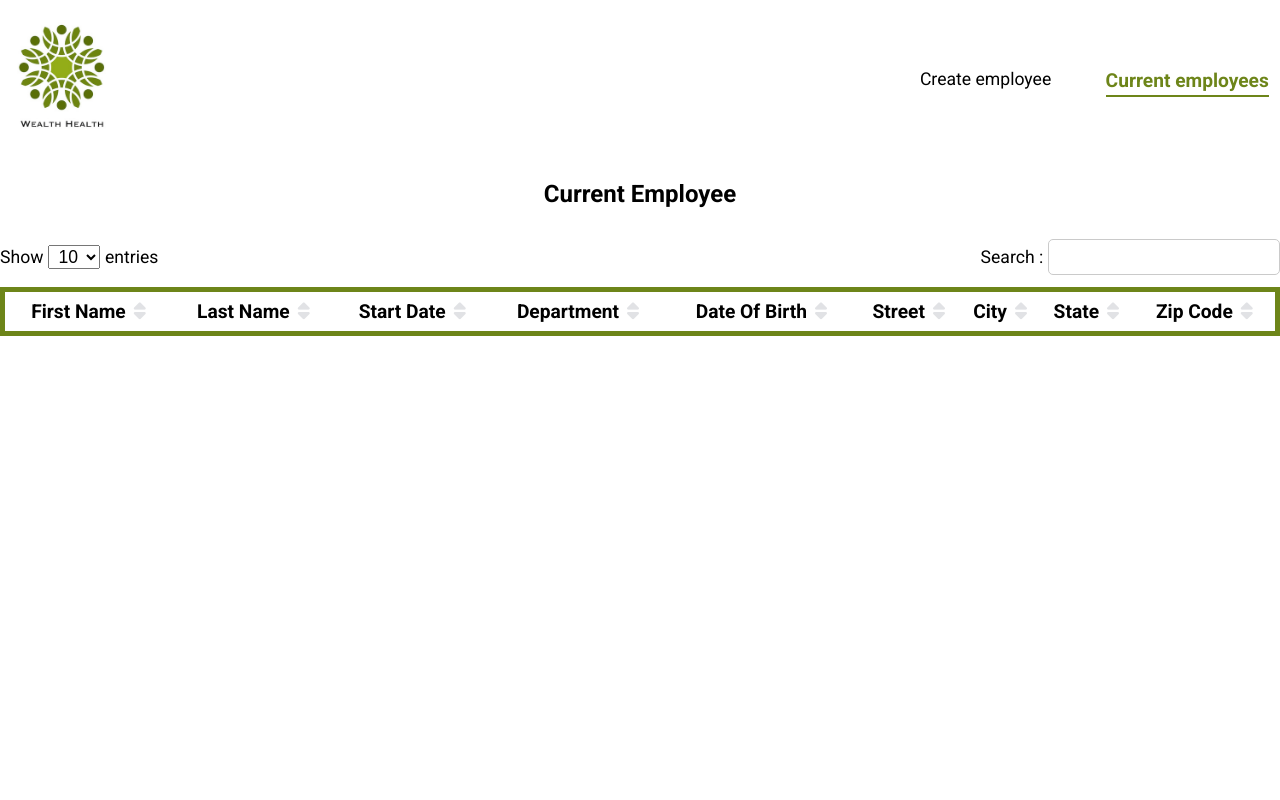
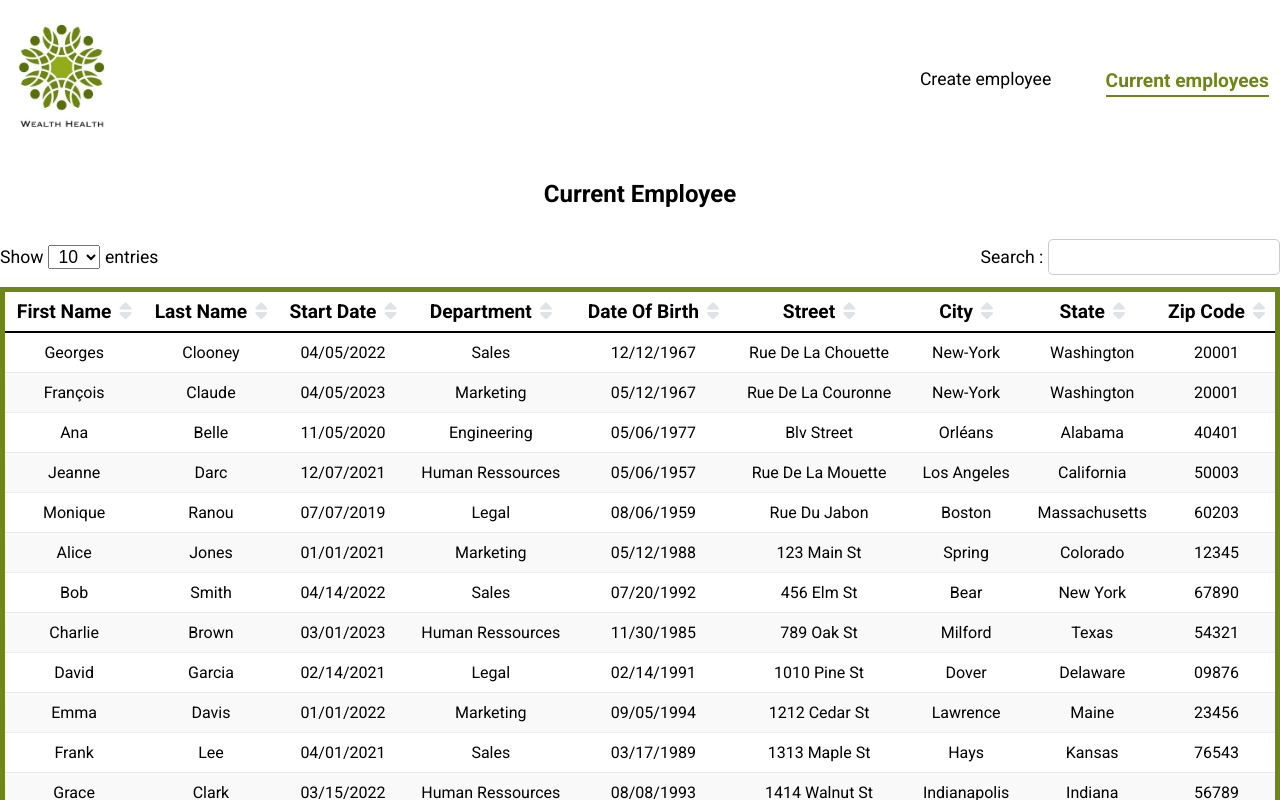
Before and after one commit to ChimdaProjects/HRnet, a React (Create React App) app: page /current-employee in a window 1280 px wide. Shown: the top 800 px of the page. Built offline with nearby package versions, Linux system fonts and the light colour scheme.

Commit message:
add filter datas

```diff
--- a/src/components/Datatable/Datatable.jsx
+++ b/src/components/Datatable/Datatable.jsx
@@ -1,63 +1,86 @@
 import React, {useState, useEffect} from "react";
 import "./datatable.scss";
+import employees from "../../datas/employees"
 
 const Datatable = ({columnTitle, data}) => {
-    const datas = data.datas;
-    console.log("datas", data);
+    const initialDatas = employees;
 
     // state
     const [clickCount, setClickCount] = useState(0);
     const [clickedColumnIndex, setClickedColumnIndex] = useState(null);
-    const [datasTable, setDatasTable] = useState(data.datas);
+    const [ dataList, setDataList ] = useState(initialDatas);
+    //console.log("datalist", dataList);
+    //console.log("click count usestate", clickCount)
 
-    console.log("datatable", datasTable);
-    console.log("click count", clickCount)
     // grey one entry out of 2
      const getRowClass = (index) => {
         return index % 2 === 0 ? 'even-row' : 'odd-row';
     };
-    let sortedDatas = null;
+
+    /*const filterData = (index, click) => {
+        if (index === 0) {
+            console.log("je suis dans filterData!")
+            let sortedDatas;
+            switch(click) {
+                case 0:
+                    setDataList(initialDatas);
+                    console.log("0", dataList)
+                case 1:
+                    sortedDatas = dataList.sort((a, b) => (a.firstname < b.firstname) ? -1 : 1 );
+                    console.log("sortedDatas A-Z", sortedDatas);
+                    setDataList(sortedDatas)
+                    break;
+                case 2:
+                    sortedDatas= dataList.sort((a, b) => (a.firstname > b.firstname) ? -1 : 1 );
+                    console.log("sortedDatas Z-A", sortedDatas);
+                    setDataList(sortedDatas);
+                    break;
+                default:
+                    setDataList(initialDatas);
+
+            }
+        }
+    }*/
+    const columnName = ["firstname", "lastname", "startDate", "department", "dateOfBirth","street","city","state","code"]
+    const filterData = (indexClicked, clickCount) => {
+        const column = columnName[indexClicked];
+        console.log("column", column)
+
+        let sortedDatas = [...initialDatas]; // on utilise la variable initialDatas pour repartir des données initiales à chaque filtrage
+        switch (clickCount) {
+          case 1:
+            sortedDatas.sort((a, b) => (a[column] < b[column] ? -1 : 1));
+            break;
+          case 2:
+            sortedDatas.sort((a, b) => (a[column] > b[column] ? -1 : 1));
+            break;
+          default:
+            break;
+        }
+        setDataList(sortedDatas);
+      };
     // when the user clicks on filter's icon
-    const handleClickIcon = (index, e) => {
-        const id = e.target.id;
-        console.log("value", id);
+    const handleClickIcon = (index) => {
+        console.log("je suis dans handleClickIcon")
+        console.log("clickcount", clickCount)
         // if index is the index of the clicked column
         if (index === clickedColumnIndex) {
             // if the click counter is equal to 2, we reset it to 0 otherwise we add 1
-            setClickCount(clickCount === 2 ? 0 : clickCount + 1);
+            const newClickCount = clickCount === 2 ? 0 : clickCount + 1;
+            setClickCount(newClickCount);
+            console.log("clickcount if", newClickCount)
+            filterData(index, newClickCount);
         } else {
             setClickCount(1);
             setClickedColumnIndex(index);
-        }
-        console.log("index", index);
-        if (index === 0) {
-            console.log("je suis là!")
-            // filter by ascending order ( A - Z);
-            if (clickCount === 1) {
-
-            sortedDatas =
-            datasTable.sort((a, b) => (a.firstname < b.firstname) ? -1 : 1 );
-            console.log("sortedDatas A-Z", sortedDatas)
-
-            setDatasTable(sortedDatas);
-            } else if
-
-            (clickCount === 2) {
-                sortedDatas =
-                datasTable.sort((a, b) => (a.firstname > b.firstname) ? -1 : 1 );
-                console.log("sortedDatas Z-A", sortedDatas)
-
-                setDatasTable(sortedDatas);
-            } else {
-                setDatasTable(data.datas);
-            }
-
+            console.log("clickcount else", clickCount)
+            filterData(index, 1);
         }
 
-        }
+    }
 
-
-
+    console.log("datalist", dataList)
+    console.log("_____________________")
     // searching term (not working)
     const [searchTerm, setSearchTerm] = useState("");
     const [searchResults, setSearchResults] = useState([]);
@@ -110,7 +133,6 @@ const Datatable = ({columnTitle, data}) => {
                                             className="fa-solid fa-sort"
                                             style={{ color: "#e1e2e5" }}
                                             id = {index}
-
                                         ></i>
                                     );
                                 } else if (clickCount === 1) {
@@ -119,6 +141,8 @@ const Datatable = ({columnTitle, data}) => {
                                             className="fa-solid fa-sort-up"
                                             style={{ color: "#888EE0" }}
                                             id = {index}
+
+
                                         ></i>
                                     );
                                 } else if (clickCount === 2) {
@@ -127,17 +151,18 @@ const Datatable = ({columnTitle, data}) => {
                                             className="fa-solid fa-sort-down"
                                             style={{ color: "##888EE0" }}
                                             id = {index}
+
                                         ></i>
                                     );
                                 }
                                 return (
-                                    <th className="table-head-row-title" key={index}>
+                                    <th className="table-head-row-title" key={`${index}-${elt}`}>
                                         {elt}
                                         <span
                                             className="table-icon"
                                             id={index}
                                             value={elt}
-                                            onClick={(e) => handleClickIcon(index, e)}
+                                            onClick={() => handleClickIcon(index)}
                                         >
                                             {iconElement}
                                         </span>
@@ -149,18 +174,18 @@ const Datatable = ({columnTitle, data}) => {
                 </thead>
                 <tbody className="table-body">
                     {
-                        datasTable && (
-                            Object.keys(datas).map((key, index) => (
+                       dataList && (
+                            Object.keys(initialDatas).map((key, index) => (
                             <tr key={index} className={getRowClass(index)}>
-                                <td>{datas[key].firstname}</td>
-                                <td>{datas[key].lastname}</td>
-                                <td>{datas[key].startDate}</td>
-                                <td>{datas[key].department}</td>
-                                <td>{datas[key].dateOfBirth}</td>
-                                <td>{datas[key].adress.street}</td>
-                                <td>{datas[key].adress.city}</td>
-                                <td>{datas[key].adress.state}</td>
-                                <td>{datas[key].adress.code}</td>
+                                <td>{initialDatas[key].firstname}</td>
+                                <td>{initialDatas[key].lastname}</td>
+                                <td>{initialDatas[key].startDate}</td>
+                                <td>{initialDatas[key].department}</td>
+                                <td>{initialDatas[key].dateOfBirth}</td>
+                                <td>{initialDatas[key].street}</td>
+                                <td>{initialDatas[key].city}</td>
+                                <td>{initialDatas[key].state}</td>
+                                <td>{initialDatas[key].code}</td>
                             </tr>
                         )))
                     }
--- a/src/datas/employees.js
+++ b/src/datas/employees.js
@@ -4,12 +4,10 @@ export default [
         lastname: "Clooney",
         dateOfBirth:"12/12/1967",
         startDate: "04/05/2022",
-        adress: {
-            street:"Rue de la chouette",
-            city:"New-york",
-            state:"Washington",
-            code:"20001"
-        },
+        street:"Rue de la chouette",
+        city:"New-york",
+        state:"Washington",
+        code:"20001",
         department:"Sales"
     },
     {
@@ -17,12 +15,12 @@ export default [
         lastname: "Claude",
         dateOfBirth:"05/12/1967",
         startDate: "04/05/2023",
-        adress: {
+
             street:"Rue de la couronne",
             city:"New-york",
             state:"Washington",
-            code:"20001"
-        },
+            code:"20001",
+
         department:"Marketing"
     },
     {
@@ -30,12 +28,11 @@ export default [
         lastname: "Belle",
         dateOfBirth:"05/06/1977",
         startDate: "11/05/2020",
-        adress: {
+
             street:"Blv street",
             city:"Orléans",
             state:"Alabama",
-            code:"40401"
-        },
+            code:"40401",
         department:"Engineering"
     },
     {
@@ -43,12 +40,11 @@ export default [
         lastname: "Darc",
         dateOfBirth:"05/06/1957",
         startDate: "12/07/2021",
-        adress: {
             street:"Rue de la mouette",
             city:"Los Angeles",
             state:"California",
             code:"50003"
-        },
+      ,
         department:"Human Ressources"
     },
     {
@@ -56,12 +52,11 @@ export default [
         lastname: "Ranou",
         dateOfBirth:"08/06/1959",
         startDate: "07/07/2019",
-        adress: {
             street:"Rue du jabon",
             city:"Boston",
             state:"Massachusetts",
             code:"60203"
-        },
+        ,
         department:"Legal"
     },
     {
@@ -69,12 +64,12 @@ export default [
         lastname: "Jones",
         dateOfBirth: "05/12/1988",
         startDate: "01/01/2021",
-        address: {
+
           street: "123 Main St",
           city: "Spring",
           state: "Colorado",
           code: "12345"
-        },
+        ,
         department: "Marketing"
       },
       {
@@ -82,12 +77,12 @@ export default [
         lastname: "Smith",
         dateOfBirth: "07/20/1992",
         startDate: "04/14/2022",
-        address: {
+
           street: "456 Elm St",
           city: "Bear",
           state: "New York",
           code: "67890"
-        },
+        ,
         department: "Sales"
       },
       {
@@ -95,12 +90,12 @@ export default [
         lastname: "Brown",
         dateOfBirth: "11/30/1985",
         startDate: "03/01/2023",
-        address: {
+
           street: "789 Oak St",
           city: "Milford",
           state: "Texas",
           code: "54321"
-        },
+        ,
         department: "Human Ressources"
       },
       {
@@ -108,12 +103,12 @@ export default [
         lastname: "Garcia",
         dateOfBirth: "02/14/1991",
         startDate: "02/14/2021",
-        address: {
+
           street: "1010 Pine St",
           city: "Dover",
           state: "Delaware",
           code: "09876"
-        },
+        ,
         department: "Legal"
       },
       {
@@ -121,12 +116,12 @@ export default [
         lastname: "Davis",
         dateOfBirth: "09/05/1994",
         startDate: "01/01/2022",
-        address: {
+
           street: "1212 Cedar St",
           city: "Lawrence",
           state: "Maine",
           code: "23456"
-        },
+        ,
         department: "Marketing"
       },
       {
@@ -134,12 +129,12 @@ export default [
         lastname: "Lee",
         dateOfBirth: "03/17/1989",
         startDate: "04/01/2021",
-        address: {
+
           street: "1313 Maple St",
           city: "Hays",
           state: "Kansas",
           code: "76543"
-        },
+        ,
         department: "Sales"
       },
       {
@@ -147,12 +142,12 @@ export default [
         lastname: "Clark",
         dateOfBirth: "08/08/1993",
         startDate: "03/15/2022",
-        address: {
+
           street: "1414 Walnut St",
           city: "Indianapolis",
           state: "Indiana",
           code: "56789"
-        },
+        ,
         department: "Human Ressources"
       },
       {
@@ -160,12 +155,12 @@ export default [
         lastname: "Young",
         dateOfBirth: "06/03/1987",
         startDate: "06/01/2022",
-        address: {
+
           street: "1515 Chestnut St",
           city: "Jackson",
           state: "Wyoming",
           code: "43210"
-        },
+        ,
         department: "Legal"
       },
       {
@@ -173,12 +168,12 @@ export default [
         lastname: "Johnson",
         dateOfBirth: "12/15/1988",
         startDate: "07/01/2023",
-        adress: {
+
         street: "111 Maple St",
         city: "San Francisco",
         state: "CA",
         code: "94102"
-        },
+        ,
         department: "Sales"
         },
 
@@ -187,24 +182,23 @@ export default [
         lastname: "Williams",
         dateOfBirth: "03/22/1992",
         startDate: "11/01/2022",
-        adress: {
+
         street: "222 Pine St",
         city: "Seattle",
         state: "WA",
         code: "98101"
-        },
+        ,
         department: "Engineering"
         },
         {firstname: "Jane",
         lastname: "Doe",
         dateOfBirth: "05/12/1985",
         startDate: "06/15/2023",
-        adress: {
         street: "456 Elm St",
         city: "Los Angeles",
         state: "CA",
         code: "90012"
-        },
+        ,
         department: "Marketing"
         },
 
@@ -213,12 +207,11 @@ export default [
         lastname: "Smith",
         dateOfBirth: "01/31/1995",
         startDate: "10/01/2022",
-        adress: {
-        street: "789 Oak Ave",
+         street: "789 Oak Ave",
         city: "Chicago",
         state: "IL",
         code: "60610"
-        },
+        ,
         department: "Sales"
         },
         {
@@ -226,12 +219,10 @@ export default [
             lastname: "Davis",
             dateOfBirth: "08/10/1991",
             startDate: "05/01/2023",
-            adress: {
             street: "321 Cedar Ave",
             city: "Austin",
             state: "TX",
-            code: "78701"
-            },
+            code: "78701",
             department: "Engineering"
             },
 
@@ -240,12 +231,10 @@ export default [
             lastname: "Lee",
             dateOfBirth: "06/05/1986",
             startDate: "08/15/2022",
-            adress: {
             street: "444 Oak St",
             city: "Houston",
             state: "TX",
-            code: "77002"
-            },
+            code: "77002",
             department: "Sales"
             },
 
@@ -254,12 +243,10 @@ export default [
             lastname: "Nguyen",
             dateOfBirth: "09/18/1993",
             startDate: "06/01/2023",
-            adress: {
             street: "777 Cherry Ln",
             city: "Denver",
             state: "CO",
-            code: "80202"
-            },
+            code: "80202",
             department: "Marketing"
             }
 
```
